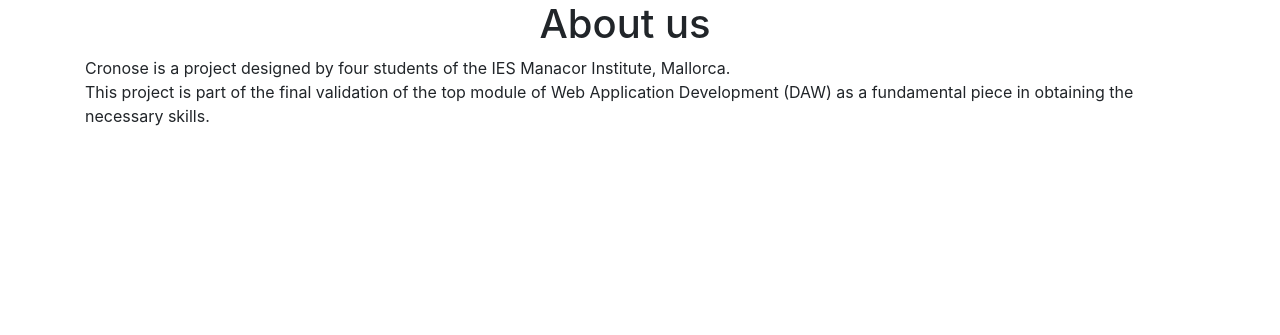
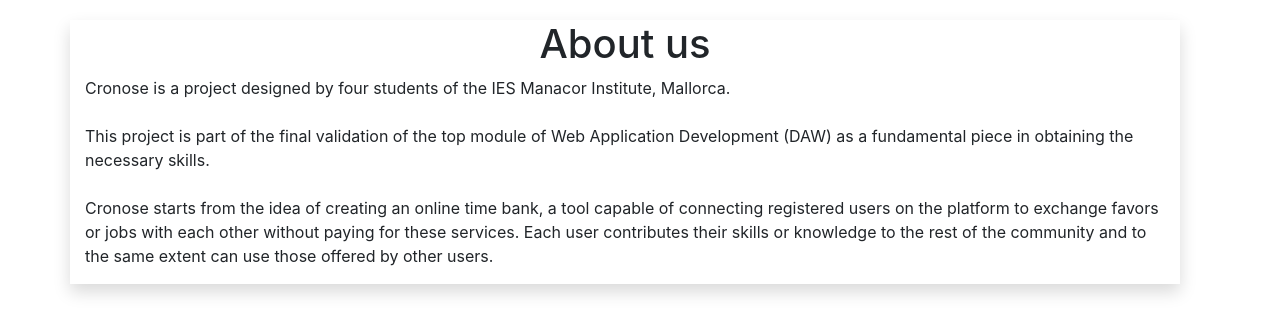
Before and after one commit to marcjoancr/cronose, a PHP site: page /views/about-us.php in a window 1280 px wide. Shown: the part 64-399 px from the top of the page. Run offline with PHP 8.4, Linux system fonts and the light colour scheme; some libraries are stand-ins or nearby versions.

Commit message:
About us extended

```diff
--- a/cronose-front/views/about-us.php
+++ b/cronose-front/views/about-us.php
@@ -1,6 +1,6 @@
 <?php require $_SERVER['DOCUMENT_ROOT'].'/views/layouts/head.php'; ?>
 <body>
-	<div class="container wrap row justify-content-center">
+	<div class="container wrap row justify-content-center boder shadow" style="margin-top: 20px;">
 		<h1>About us</h1>
 		<p><?= $lang[$displayLang]['aboutUs'];?></p>
 	</div>
--- a/cronose-front/views/components/language.php
+++ b/cronose-front/views/components/language.php
@@ -16,7 +16,7 @@ $lang = [
         'agree' => 'I agree to the',
         'terms' => 'Terms and Conditions',
         'submit' => 'Send',
-        'aboutUs' => 'Cronose is a project designed by four students of the IES Manacor Institute, Mallorca. <br> This project is part of the final validation of the top module of Web Application Development (DAW) as a fundamental piece in obtaining the necessary skills.'
+        'aboutUs' => 'Cronose is a project designed by four students of the IES Manacor Institute, Mallorca. <br><br> This project is part of the final validation of the top module of Web Application Development (DAW) as a fundamental piece in obtaining the necessary skills. <br><br>Cronose starts from the idea of creating an online time bank, a tool capable of connecting registered users on the platform to exchange favors or jobs with each other without paying for these services. Each user contributes their skills or knowledge to the rest of the community and to the same extent can use those offered by other users.'
     ],
     'es' => [
         'logIn' => 'Inicia Sesión',
@@ -34,7 +34,7 @@ $lang = [
         'agree' => 'Estoy de acuerdo con los',
         'terms' => 'términos y condiciones',
         'submit' => 'Enviar',
-        'aboutUs' => 'Cronose es un proyecto diseñado por cuatro estudiantes del instituto IES Manacor, Mallorca. <br>Dicho proyecto forma parte de la validación final del módulo superior de Desarrollo de Aplicaciones Web (DAW) como pieza fundamental en la obtención de las aptitudes necesarias.'
+        'aboutUs' => 'Cronose es un proyecto diseñado por cuatro estudiantes del instituto IES Manacor, Mallorca. <br><br> Dicho proyecto forma parte de la validación final del módulo superior de Desarrollo de Aplicaciones Web (DAW) como pieza fundamental en la obtención de las aptitudes necesarias. <br><br> Cronose parte de la idea de crear un banco de tiempo online, una herramienta capaz de conectar a usuarios registrados en la plataforma para intercambiar favores o trabajos entre ellos sin necesidad de pagar por estos servicios. Cada usuario aporta sus habilidades o conocimientos al resto de comunidad y en la misma medida puede utilizar los que el resto de usuarios le ofrecen.'
     ],
     'ca' => [
         'logIn' => 'Inicia Sessió',
@@ -52,6 +52,6 @@ $lang = [
         'agree' => "Estic d'acord amb els",
         'terms' => 'Termes i Condicions',
         'submit' => 'Enviar',
-        'aboutUs' => 'Cronose és un projecte dissenyat per quatre estudiants de l\'institut IES Manacor, Mallorca. <br> Dit projecte forma part de la validació final de la lliçó superior de Desenvolupament d\'Aplicacions Web (DAW) com a peça fonamental en l\'obtenció de les aptituds necessàries.'
+        'aboutUs' => 'Cronose és un projecte dissenyat per quatre estudiants de l\'institut IES Manacor, Mallorca. <br><br> Dit projecte forma part de la validació final del mòdul superior de Desenvolupament d\'Aplicacions Web (DAW) com a peça fonamental en l\'obtenció de les aptituds necessàries.<br><br> Cronose parteix de la idea de crear un banc de temps en línia, una eina capaç de connectar a usuaris registrats a la plataforma per intercanviar favors o treballs entre ells sense necessitat de pagar per aquests serveis. Cada usuari aporta les seves habilitats o coneixements a la resta de comunitat i en la mateixa mesura pot utilitzar els que la resta d\'usuaris li ofereixen.'
     ]
 ];
```
